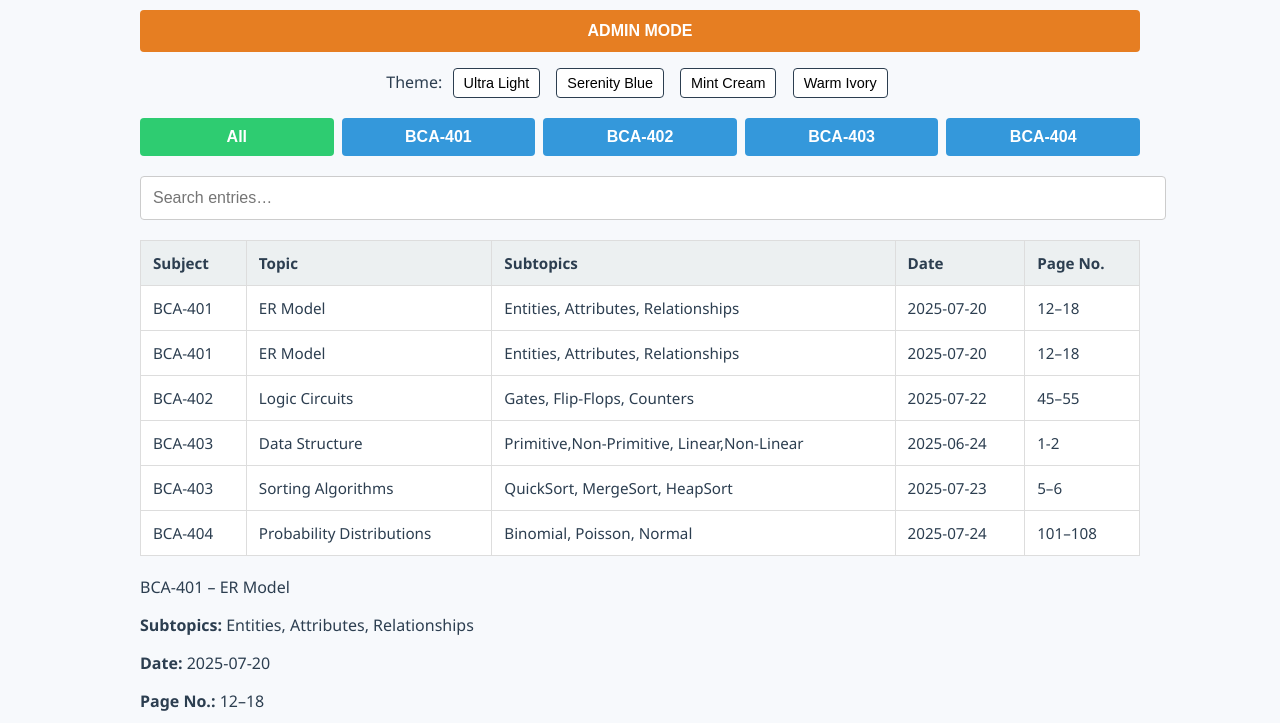
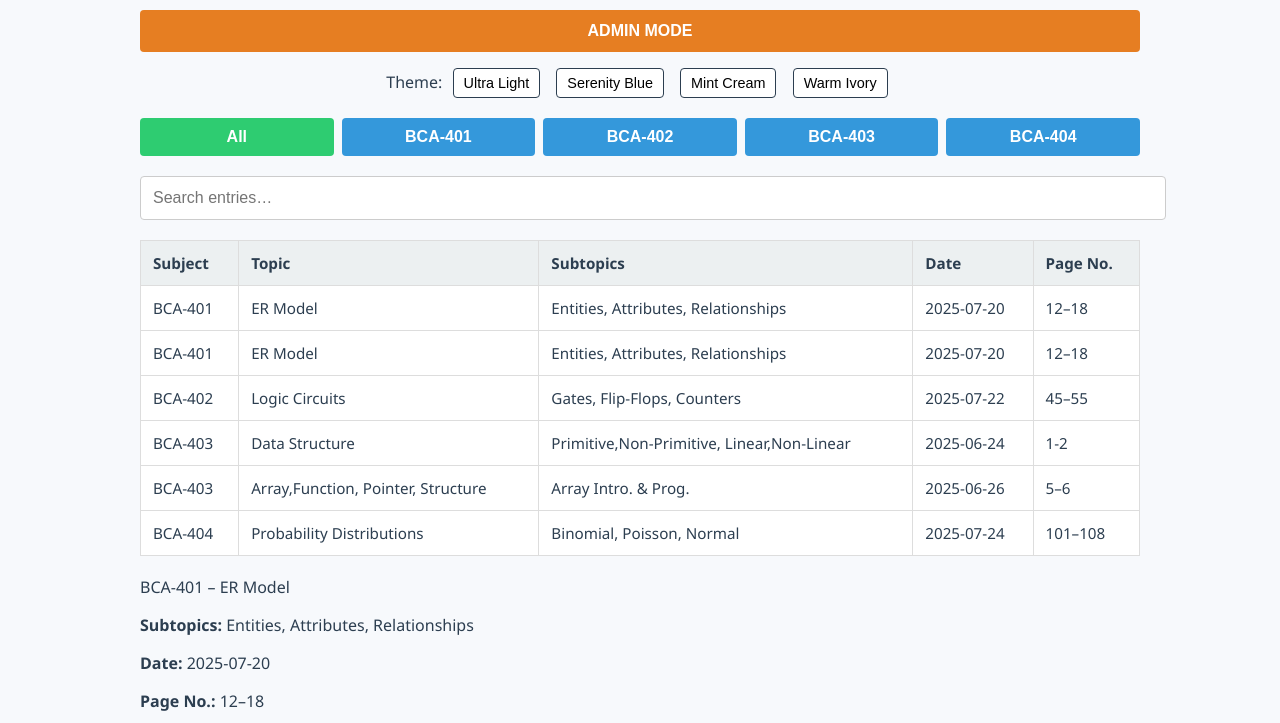
Before and after one commit to suman877/Suman-sBCAConsole, a plain HTML site: page index.html in a window 1280 px wide. Shown: the part 77-800 px from the top of the page. Drawn offline with Linux system fonts and the light colour scheme.

Commit message:
Update index.html

```diff
--- a/index.html
+++ b/index.html
@@ -212,7 +212,7 @@ method</p>
             </td>
           </tr>
 	<tr data-subj="BCA-403">
-            <td>BCA‑403</td><td>Sorting Algorithms</td><td>QuickSort, MergeSort, HeapSort</td><td>2025‑07‑23</td><td>5–6</td>
+            <td>BCA‑403</td><td>Array,Function, Pointer, Structure</td><td>Array Intro. & Prog. </td><td>2025‑06‑26</td><td>5–6</td>
             <td class="remarks-cell">Analyze complexities & behavior.</td>
             <td class="admin-only">https://example.com/sorting</td>
             <td class="admin-only">
```
